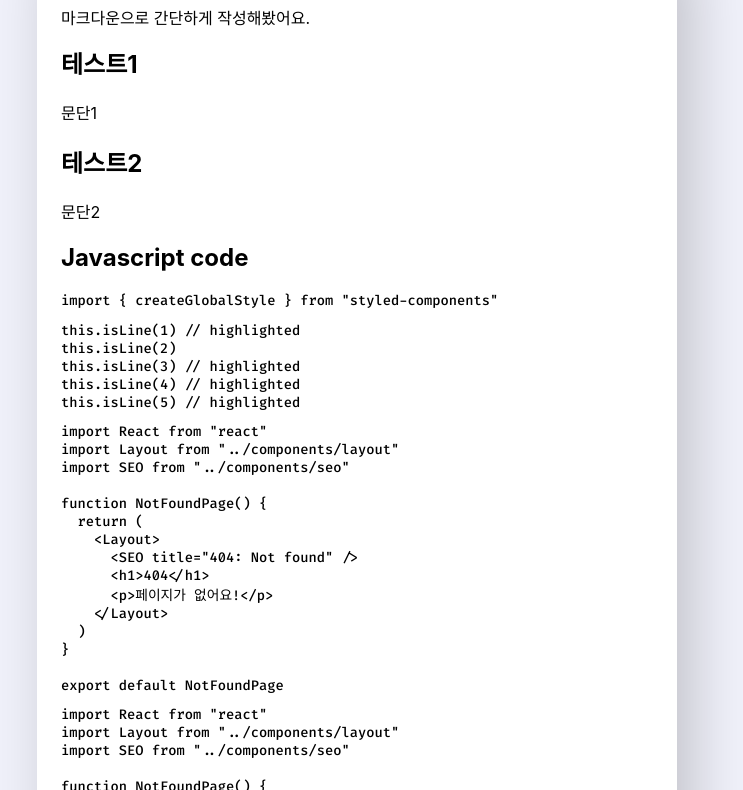
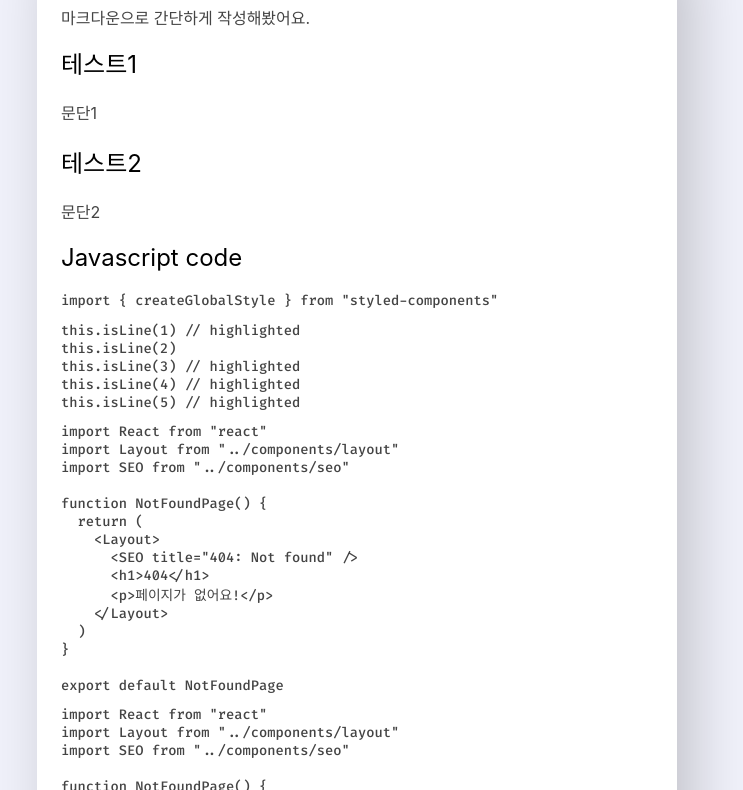
Before and after one commit to e2goon/wmlee.dev, a Gatsby site: page /first-post in a window 1280 px wide. Shown: the part 234-1024 px from the top of the page, without its empty margins (283-1026 px from the left). Built offline with nearby package versions, Linux system fonts and the light colour scheme; Gatsby itself is replaced by a stand-in of ours; some packages are replaced by stand-ins of ours; code samples lack their colours; a web font is replaced by a local one.

Commit message:
style: 소소한 디자인 개선

```diff
--- a/src/components/posts.js
+++ b/src/components/posts.js
@@ -59,6 +59,7 @@ const Item = styled.li`
   border-radius: 12px;
   box-shadow: 15px 30px 60px rgba(0, 0, 0, 0.2);
   line-height: 1.6;
+  color: #444;
   overflow: hidden;
   :first-of-type {
     margin-top: 0;
@@ -68,6 +69,8 @@ const Item = styled.li`
   }
   strong {
     font-size: 140%;
+    font-weight: normal;
+    color: #000;
   }
   small {
     margin-left: 8px;
@@ -86,4 +89,7 @@ const StyledLink = styled(Link)`
   :focus {
     background: #efefef;
   }
+  @media (max-width: 768px) {
+    padding: 16px;
+  }
 `
--- a/src/styles/global.js
+++ b/src/styles/global.js
@@ -49,6 +49,12 @@ const GlobalStyle = createGlobalStyle`
       white-space: normal;
     }
   }
+
+  @media (max-width: 768px) {
+    html {
+      font-size: 90%;
+    }
+  }
 `
 
 export default GlobalStyle
--- a/src/templates/blog-post.js
+++ b/src/templates/blog-post.js
@@ -29,6 +29,7 @@ const Post = styled.article`
   background: #fff;
   border-radius: 12px;
   box-shadow: 15px 30px 60px rgba(0, 0, 0, 0.2);
+  color: #444;
   overflow: hidden;
 
   > :first-of-type {
@@ -37,6 +38,16 @@ const Post = styled.article`
 
   > :last-of-type {
     margin-top: 0;
+  }
+
+  h1,
+  h2,
+  h3,
+  h4,
+  h5,
+  h6 {
+    font-weight: normal;
+    color: #000;
   }
 
   pre {
@@ -55,6 +66,12 @@ const Post = styled.article`
   }
 
   @media (max-width: 768px) {
+    padding: 24px 16px;
     border-radius: 0;
+
+    .grvsc-container {
+      --grvsc-border-radius: 0;
+      margin: 1rem -16px;
+    }
   }
 `
```
